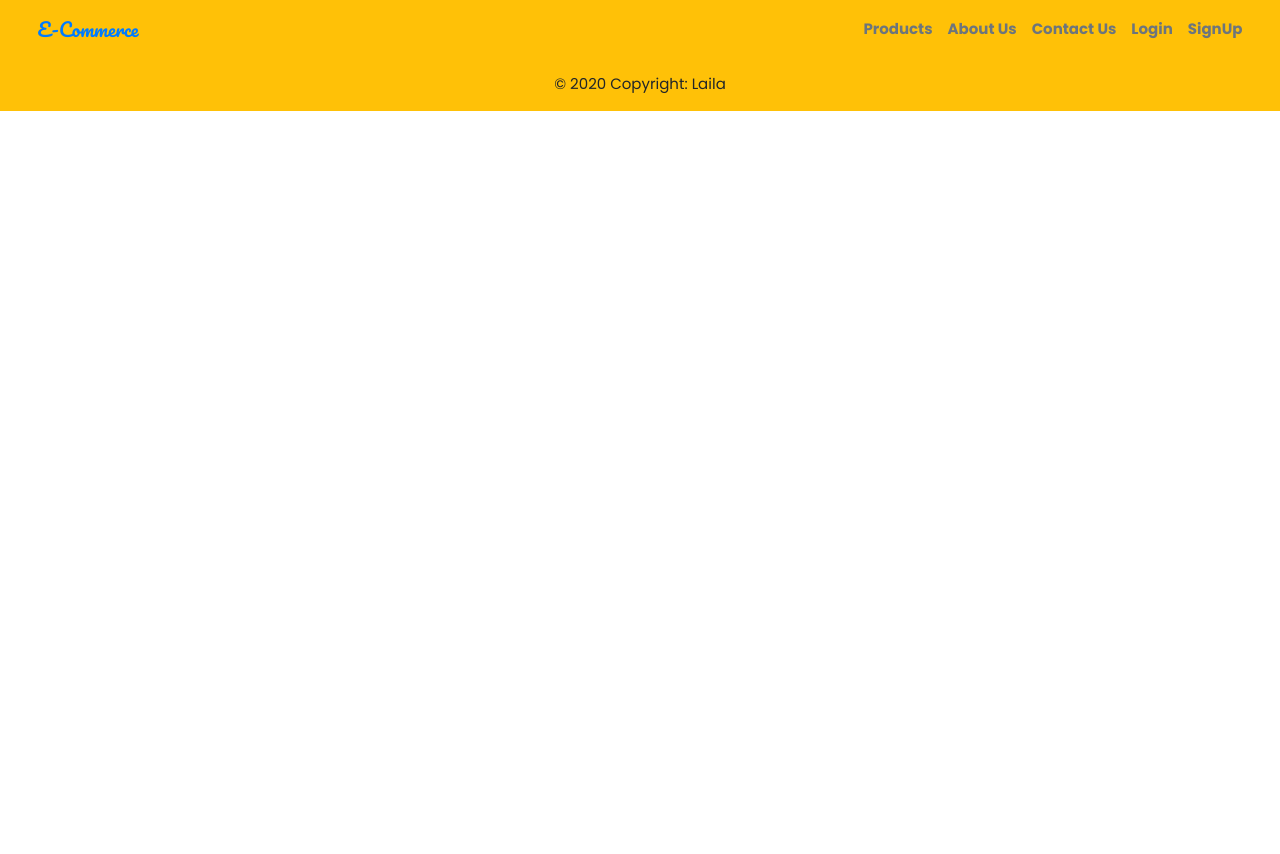
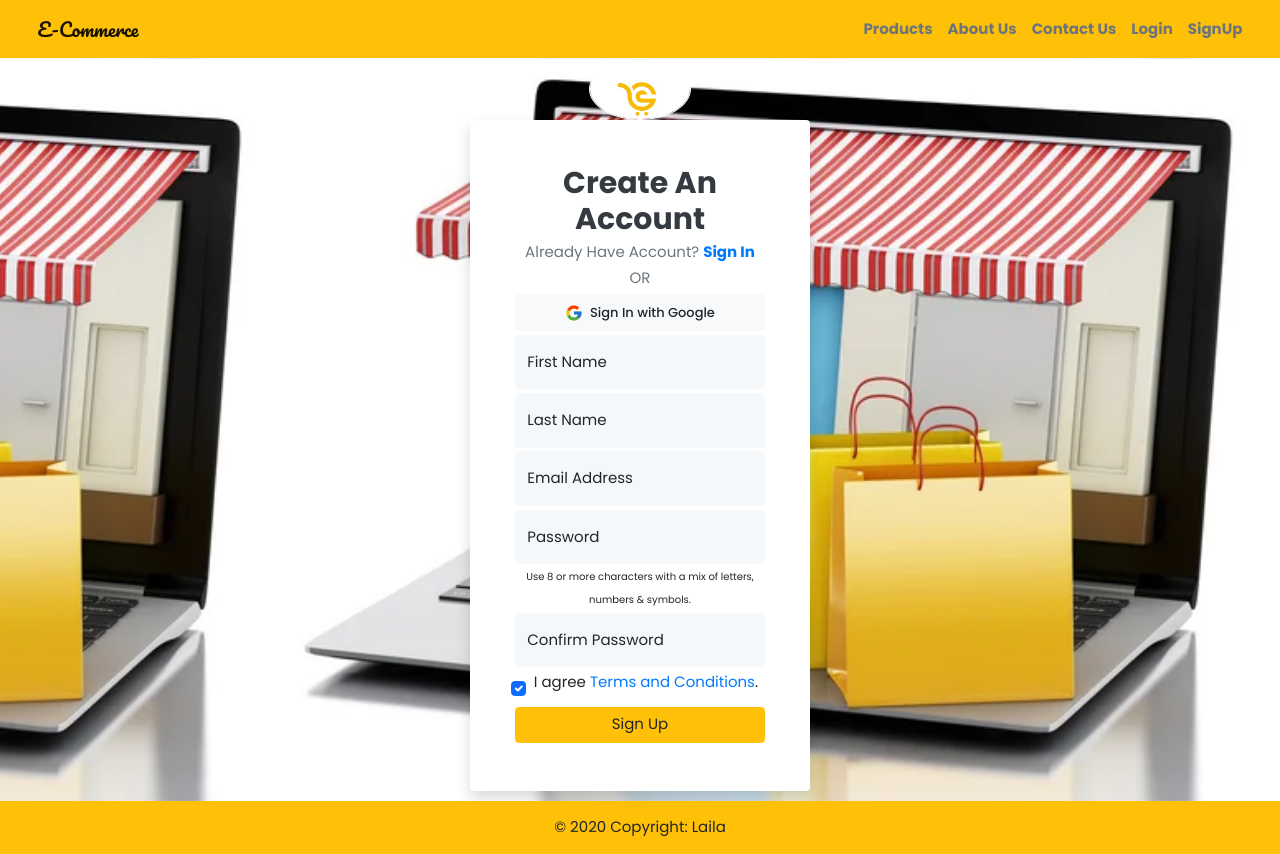
Before and after one commit to oassem/Ecommerce-website, a plain HTML site: page signup.html in a window 1280 px wide. Before the commit the page ends 800 px from the top, so only its background shows below. Drawn offline with nearby package versions, Linux system fonts and the light colour scheme; a web font is replaced by a local one.

Commit message:
finish signUp Form

```diff
--- a/signup.html
+++ b/signup.html
@@ -5,6 +5,8 @@
     <meta http-equiv="X-UA-Compatible" content="IE=edge">
     <meta name="viewport" content="width=device-width, initial-scale=1.0">
     <title>Sign Up</title>
+    <!-- CDN Bootstrap -->
+<link href="https://cdn.jsdelivr.net/npm/bootstrap@5.2.1/dist/css/bootstrap.min.css" rel="stylesheet" integrity="sha384-iYQeCzEYFbKjA/T2uDLTpkwGzCiq6soy8tYaI1GyVh/UjpbCx/TYkiZhlZB6+fzT" crossorigin="anonymous">
   <!-- Bootstrap CSS -->
   <link rel="stylesheet" href="css/bootstrap.css">
 
@@ -53,10 +55,62 @@
   </header>
 
       <!-- signUp Section -->
+     <section id="signup" class="wrapper">
+      <div class="container">
+         <div class="col-sm-8 offset-sm-2 col-lg-6 offset-lg-6 col-xl-4 offset-xl-4 text-center">
+            <div class="logo">
+               <img src="img/logo.jpg" class="img-fluid" alt="logo">
+            </div>
+            <form class="rounded bg-white shadow p-5">
+               <h3 class="text-dark fw-bolder fs-2 mb-1">Create An Account</h3>
+               <div class="fw-normal text-muted mb-1">
+                Already Have Account? <a href="login.html" class="text-primary fw-bold text-decoration-none">Sign In</a>
+               </div>
+               <div class="text-center text-muted text-uppercase mb-1">or</div>
+               <a href="#" class="btn btn-light login_with w-100 mb-1">
+                <img src="img/google-icon.svg" class="img-fluid me-2">Sign In with Google
+              </a>
+              <div class="form-floating mb-1">
+                <input type="text" class="form-control" id="floatingFirstName" placeholder="First Name">
+                <label for="floatingFirstName">First Name</label>
+             </div>
+              <div class="form-floating mb-1">
+                <input type="text" class="form-control" id="floatingLastName" placeholder="Last Name">
+                <label for="floatingLastName">Last Name</label>
+             </div>
+               <div class="form-floating mb-1">
+                  <input type="email" class="form-control" id="floatingInput" placeholder="name@example.com">
+                  <label for="floatingInput">Email Address</label>
+               </div>
+               <div class="form-floating mb-1">
+                  <input type="password" class="form-control" id="floatingPassword" placeholder="Password">
+                  <label for="floatingPassword">Password</label>
+                  <span class="password-info mt-1">
+                    Use 8 or more characters with a mix of letters, numbers & symbols.
+                  </span>
+               </div>
+               <div class="form-floating mb-1">
+                <input type="password" class="form-control" id="floatingConfirmPassword" placeholder="Password">
+                <label for="floatingConfirmPassword">Confirm Password</label>
+             </div>
+             <div class="form-check d-flex align-items-center">
+              <input class="form-check-input" type="checkbox" id="gridCheck" checked>
+              <label for="form-check-label ms-2" for="gridCheck">
+                I agree <a href="#">Terms and Conditions</a>.
+              </label>
 
- <section id="signup">
+             </div>
 
- </section>
+
+              <button type="submit" class="btn btn-warning submit_btn w-100 my-1">Sign Up</button>
+
+            </form>
+         </div>
+
+      </div>
+
+    </section>
+
 
 
 
```
Also changed, not shown: index.html (+2 -0 lines), login.html (+11 -8 lines), 1 other file.
